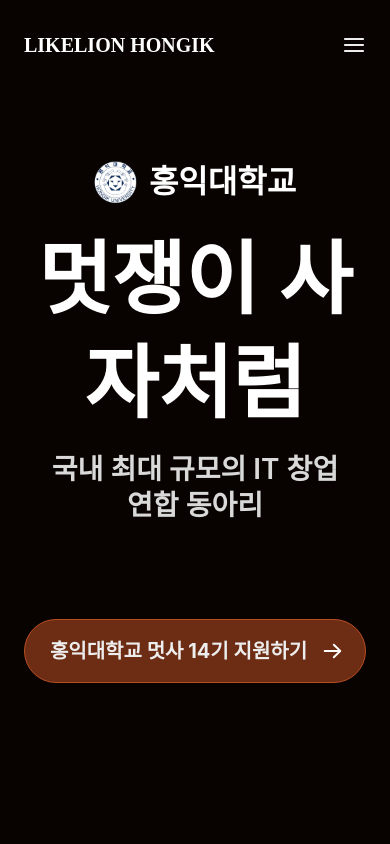
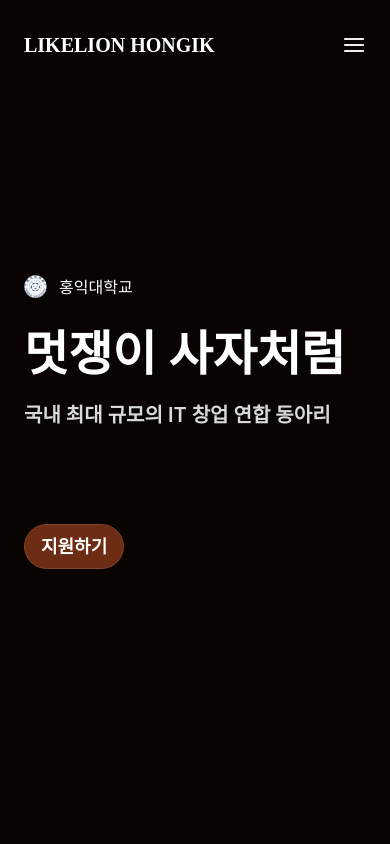
Before and after one commit to likelion-14th-page/likelion-14th-FE, a React (Vite) app: page / in a window 390 px wide. Shown: the top 844 px of the page. Built offline with nearby package versions, Linux system fonts and the light colour scheme; a web font is replaced by a local one.

Commit message:
[UI] 홈 타이틀 반응형 수정

```diff
--- a/src/index.css
+++ b/src/index.css
@@ -194,12 +194,12 @@
     @apply text-[120px] font-bold leading-[120%];
   }
 
+  .title-64-bold {
+    @apply text-[64px] font-bold leading-[120%];
+  }
+
   .title-80-semibold {
     @apply text-[80px] font-semibold leading-[130%];
-  }
-
-  .title-64-bold {
-    @apply text-[64px] font-bold leading-[120%];
   }
 
   .title-48-semibold {
--- a/src/pages/Home.jsx
+++ b/src/pages/Home.jsx
@@ -20,19 +20,22 @@ const Home = () => {
       {/* h-screen을 주어 한 화면을 꽉 채우고, overflow-hidden으로 사자 이미지가 삐져나오지 않게 합니다. */}
       <section className="relative w-full h-screen flex justify-center items-center overflow-hidden">
         {/* ✅ 실제 내용물만 responsive-layout으로 감싸 중앙 정렬 */}
-        <div className="responsive-layout relative w-full flex flex-col items-center md:items-start">
-          <div className="relative z-10 flex flex-col items-center md:items-start">
-            <div className="gap-[12px] flex items-center mb-[24px] justify-center md:justify-start w-full">
-              <img src={hongik} alt="logo" className="w-[43px]" />
-              <div className="title-32-semibold text-white">홍익대학교</div>
+        <div className="responsive-layout relative w-full flex flex-col sm:items-center items-start md:items-start">
+          <div className="relative z-10  flex flex-col items-start sm:items-center md:items-start">
+            <div className="gap-[12px] flex sm:items-center items-start justify-start mb-[24px] sm:justify-center md:justify-start w-full">
+              <img src={hongik} alt="logo" className="sm:w-[43px] w-[23px]" />
+              <div className="sm:title-32-semibold title-18-semibold text-white">
+                홍익대학교
+              </div>
             </div>
-            <div className="title-80-semibold text-white text-center md:text-left">
+            <div className="md:title-80-semibold sm:title-64-bold title-48-semibold text-white text-left sm:text-center md:text-left">
               멋쟁이 사자처럼
             </div>
-            <div className="title-28-semibold text-gray-02 mt-[16px] mb-[96px] text-center md:text-left break-keep">
+            <div className="md:title-28-semibold title-20-semibold text-gray-02 mt-[16px] mb-[96px] text-left sm:text-center md:text-left break-keep">
               국내 최대 규모의 IT 창업 연합 동아리
             </div>
-            <ButtonApply type="long_title" />
+            <ButtonApply type="long_title" className={'hidden sm:block'} />
+            <ButtonApply type="short" className={'sm:hidden block'} />
           </div>
 
           {/* 사자 로고 (md 이상에서 절대 위치로 배치) */}
```
